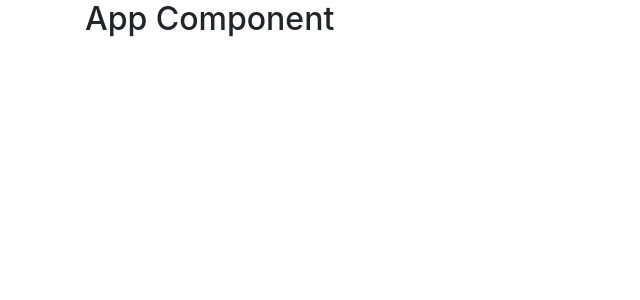
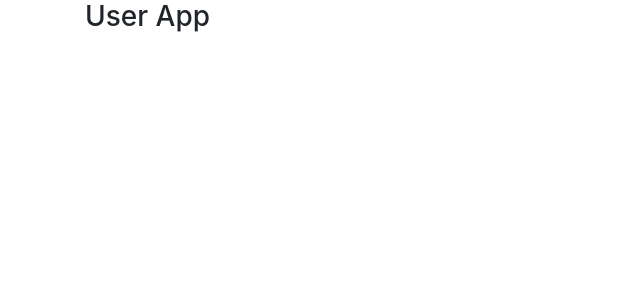
Before and after one commit to aslayvaz/MyFirstReactProject, a React (Create React App) app: page / in a window 1280 px wide. Shown: the top 300 px of the page, without its empty margins (0-640 px from the left). Built offline with nearby package versions, Linux system fonts and the light colour scheme.

Commit message:
addedNavbarComponent

```diff
--- a/src/App.js
+++ b/src/App.js
@@ -1,9 +1,10 @@
 import './App.css';
+import Navbar from './components/Navbar';
 
 function App() {
   return (
     <div className="container">
-      <h2>App Component</h2>
+      <Navbar/>
     </div>
   );
 }
--- /dev/null
+++ b/src/components/Navbar.js
@@ -0,0 +1,11 @@
+import React from 'react'
+
+function Navbar() {
+  return (
+    <div>
+      <h3>User App</h3>
+    </div>
+  )
+}
+
+export default Navbar;
```
